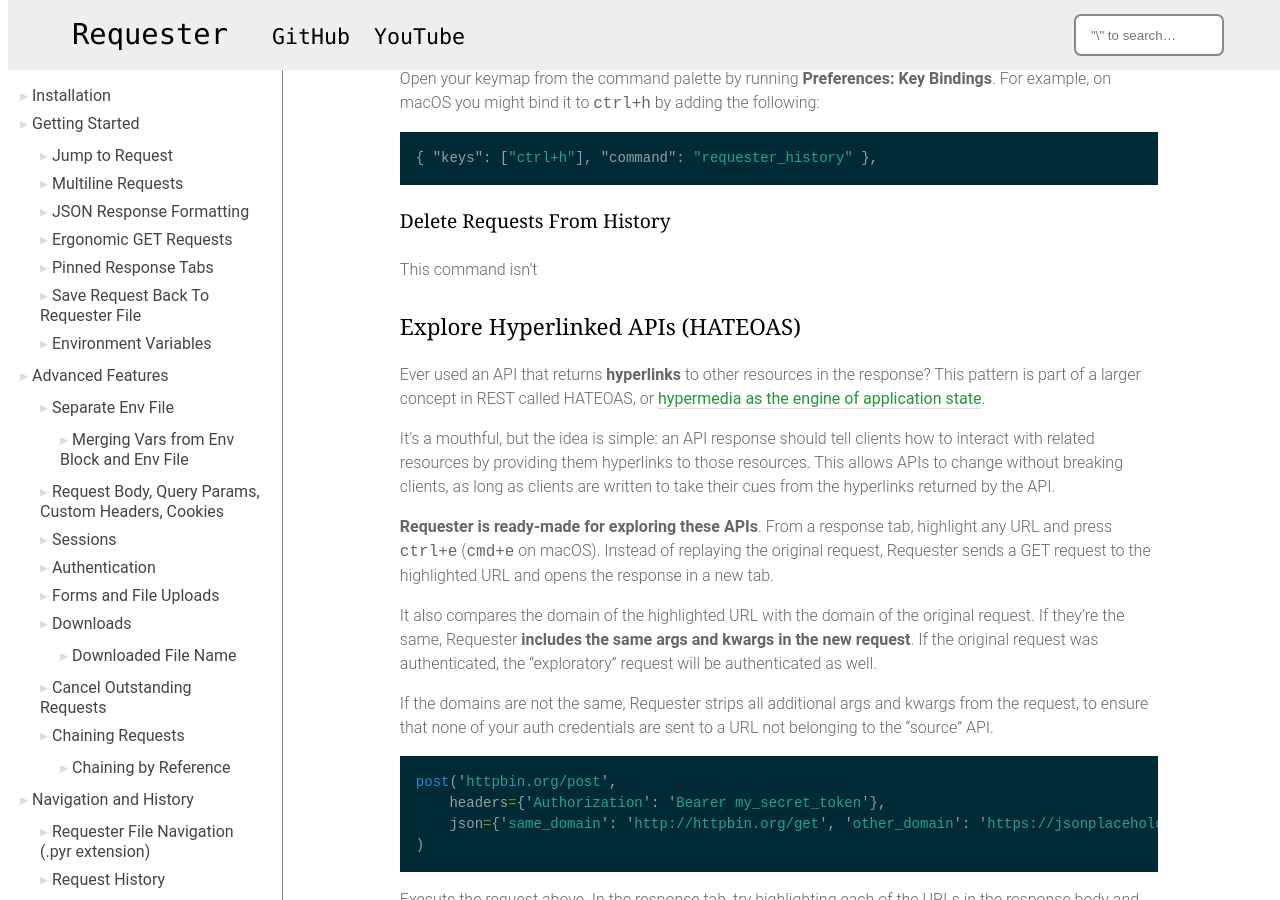
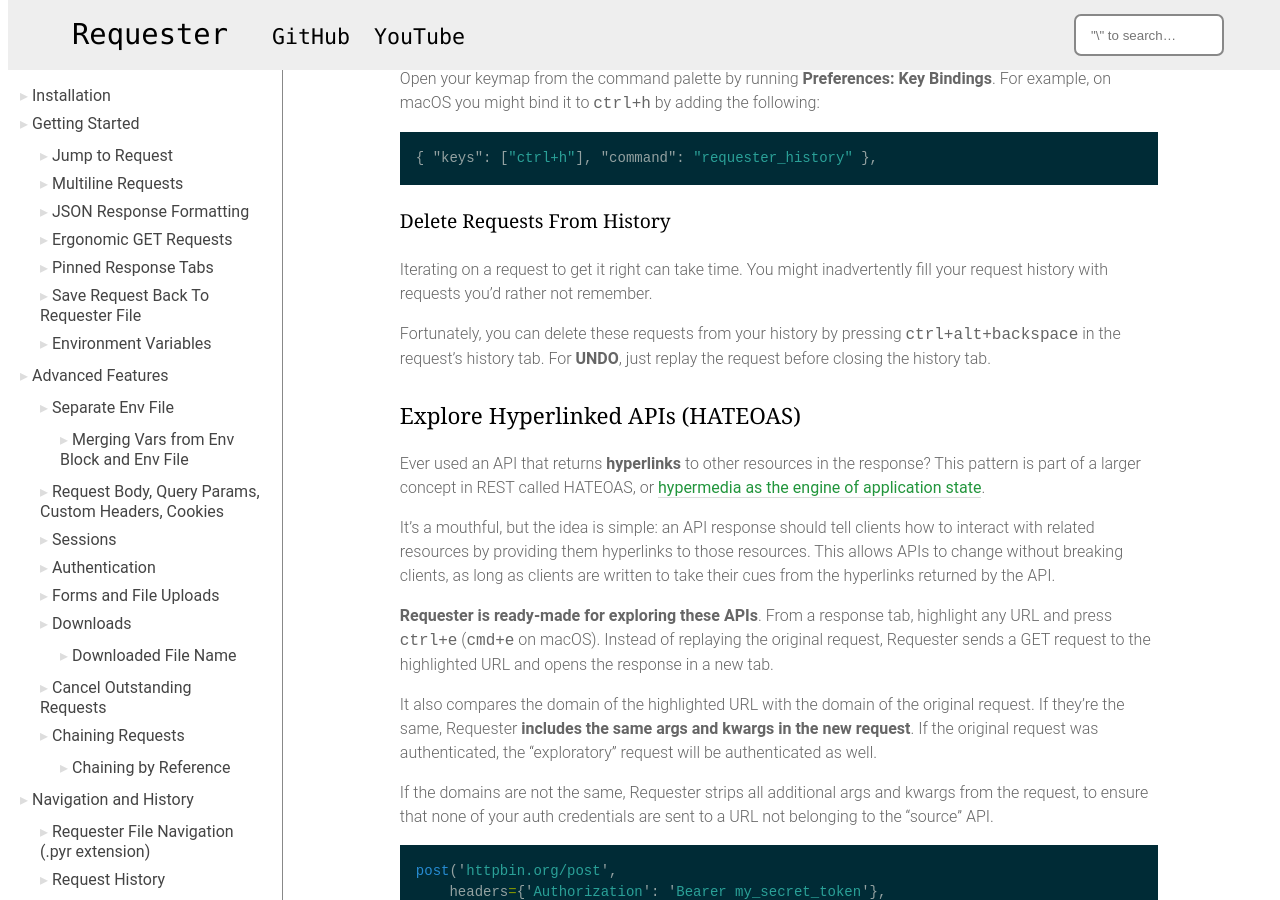
Before and after one commit to kylebebak/Requester, a Jekyll site: the page built from docs/index.html, in a window 1280 px wide and 900 px high, scrolled down 10126 px. Built offline with Jekyll 4.4.1, drawn with Linux system fonts in a browser that asks for light colours; comment, search, counter and statistics services are not loaded.

Commit message:
Adds "Delete Requests From History" section to docs

```diff
--- a/docs/_content/body.md
+++ b/docs/_content/body.md
@@ -324,7 +324,9 @@
 
 
 #### Delete Requests From History
-This command isn't
+Iterating on a request to get it right can take time. You might inadvertently fill your request history with requests you'd rather not remember.
+
+Fortunately, you can delete these requests from your history by pressing <kbd>ctrl+alt+backspace</kbd> in the request's history tab. For __UNDO__, just replay the request before closing the history tab.
 
 
 ### Explore Hyperlinked APIs (HATEOAS)
```
